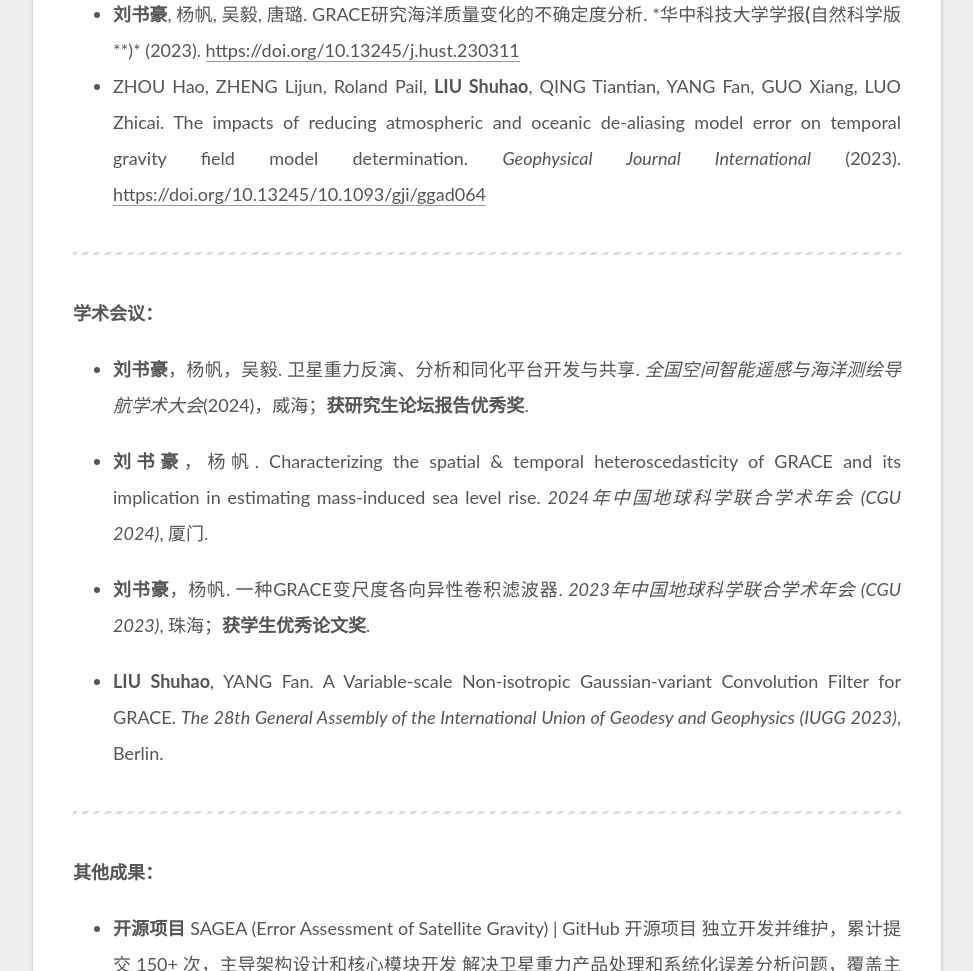
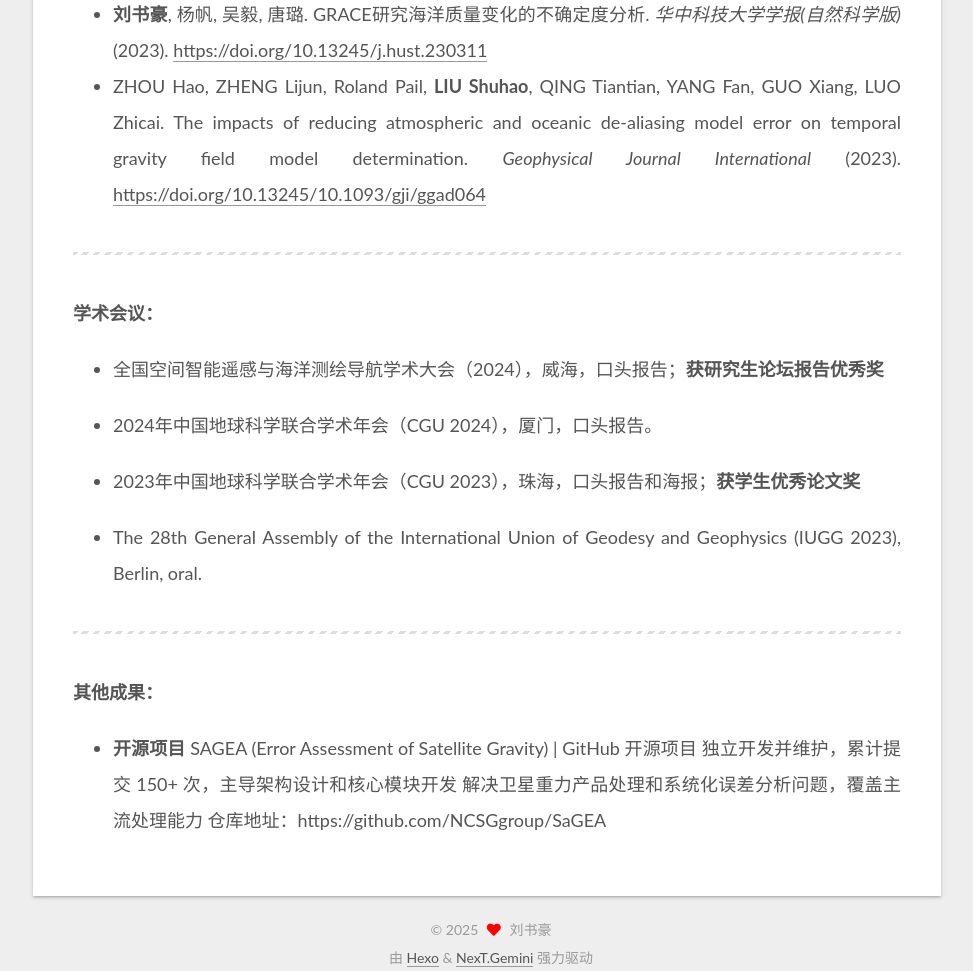
Before and after one commit to LiuSH1997/LiuSH1997.github.io, a plain HTML site: page about/index.html in a window 1280 px wide. Shown: the part 1042-2013 px from the top of the page, without its empty margins (279-1252 px from the left). Drawn offline with Linux system fonts and the light colour scheme; a script that the page names is missing.

Commit message:
Site updated: 2025-03-05 23:03:54

```diff
--- a/about/index.html
+++ b/about/index.html
@@ -46,7 +46,7 @@
  LIU">
 <meta property="og:locale" content="zh_CN">
 <meta property="article:published_time" content="2022-06-06T07:33:15.000Z">
-<meta property="article:modified_time" content="2025-03-05T14:54:18.000Z">
+<meta property="article:modified_time" content="2025-03-05T15:02:24.000Z">
 <meta property="article:author" content="刘书豪">
 <meta name="twitter:card" content="summary">
 
@@ -229,7 +229,7 @@ Research</em> (2024). <a
 target="_blank" rel="noopener" href="https://doi.org/10.1029/2023WR036764">https://doi.org/10.1029/2023WR036764</a></li>
 <li><strong>刘书豪</strong>, 杨帆, 吴毅, 唐璐.
 GRACE研究海洋质量变化的不确定度分析.
-*华中科技大学学报<strong>(</strong>自然科学版**)* (2023). <a
+<em>华中科技大学学报(自然科学版)</em> (2023). <a
 target="_blank" rel="noopener" href="https://doi.org/10.13245/j.hust.230311">https://doi.org/10.13245/j.hust.230311</a></li>
 <li>ZHOU Hao, ZHENG Lijun, Roland Pail, <strong>LIU Shuhao</strong>,
 QING Tiantian, YANG Fan, GUO Xiang, LUO Zhicai. The impacts of reducing
@@ -241,20 +241,13 @@ target="_blank" rel="noopener" href="https://doi.org/10.13245/10.1093/gji/ggad06
 <hr />
 <p><strong>学术会议：</strong></p>
 <ul>
-<li><p><strong>刘书豪</strong>，杨帆，吴毅.
-卫星重力反演、分析和同化平台开发与共享.
-<em>全国空间智能遥感与海洋测绘导航学术大会</em>(2024)，威海；<strong>获研究生论坛报告优秀奖</strong>.</p></li>
-<li><p><strong>刘书豪</strong>，杨帆. Characterizing the spatial &amp;
-temporal heteroscedasticity of GRACE and its implication in estimating
-mass-induced sea level rise. <em>2024年中国地球科学联合学术年会</em>
-<em>(CGU 2024)</em>, 厦门.</p></li>
-<li><p><strong>刘书豪</strong>，杨帆. 一种GRACE变尺度各向异性卷积滤波器.
-<em>2023年中国地球科学联合学术年会</em> <em>(CGU 2023)</em>,
-珠海；<strong>获学生优秀论文奖</strong>.</p></li>
-<li><p><strong>LIU Shuhao</strong>, YANG Fan. A Variable-scale
-Non-isotropic Gaussian-variant Convolution Filter for GRACE. <em>The
-28th General Assembly of the International Union of Geodesy and
-Geophysics (IUGG 2023)</em>, Berlin.</p></li>
+<li><p>全国空间智能遥感与海洋测绘导航学术大会（2024），威海，口头报告；<strong>获研究生论坛报告优秀奖</strong></p></li>
+<li><p>2024年中国地球科学联合学术年会（CGU
+2024），厦门，口头报告。</p></li>
+<li><p>2023年中国地球科学联合学术年会（CGU
+2023），珠海，口头报告和海报；<strong>获学生优秀论文奖</strong></p></li>
+<li><p>The 28th General Assembly of the International Union of Geodesy
+and Geophysics (IUGG 2023), Berlin, oral.</p></li>
 </ul>
 <hr />
 <p><strong>其他成果：</strong></p>
```
Also changed, not shown: home/index.html (+3 -2 lines), index.html (+3 -2 lines).
